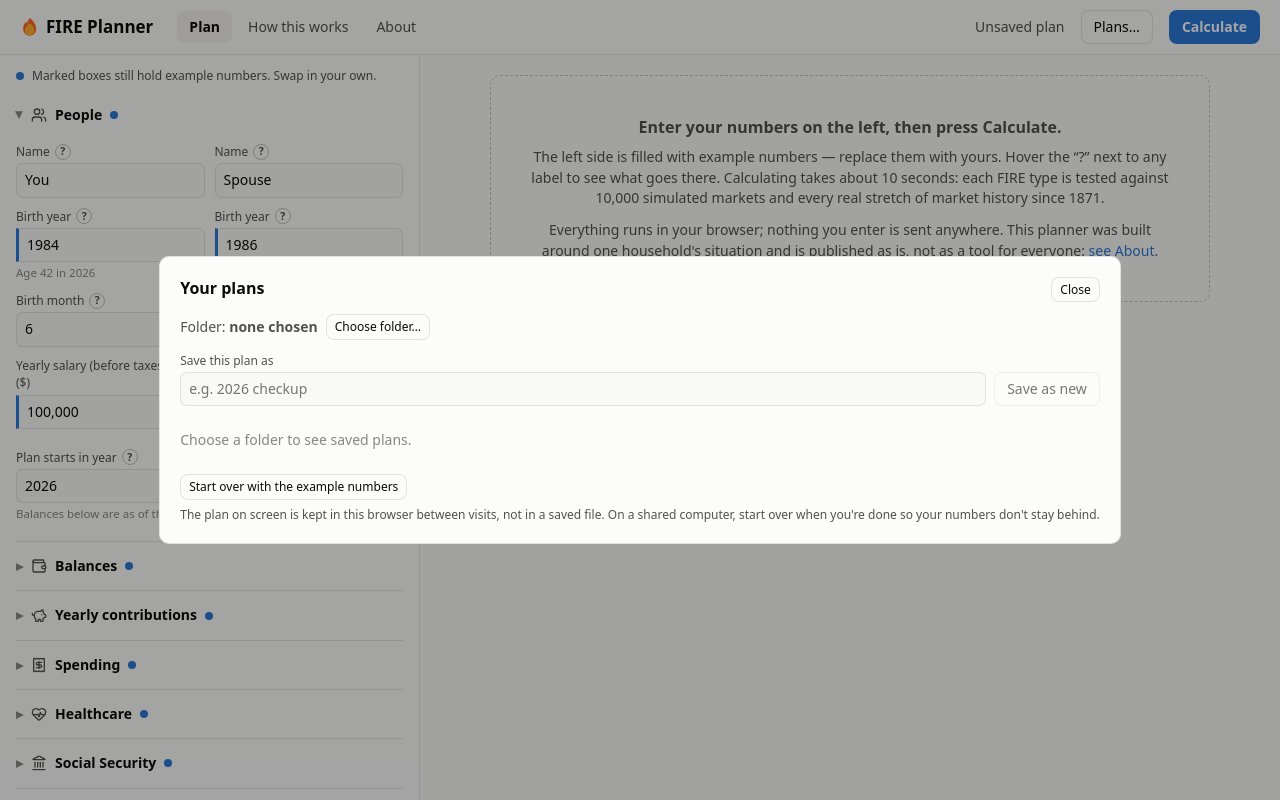
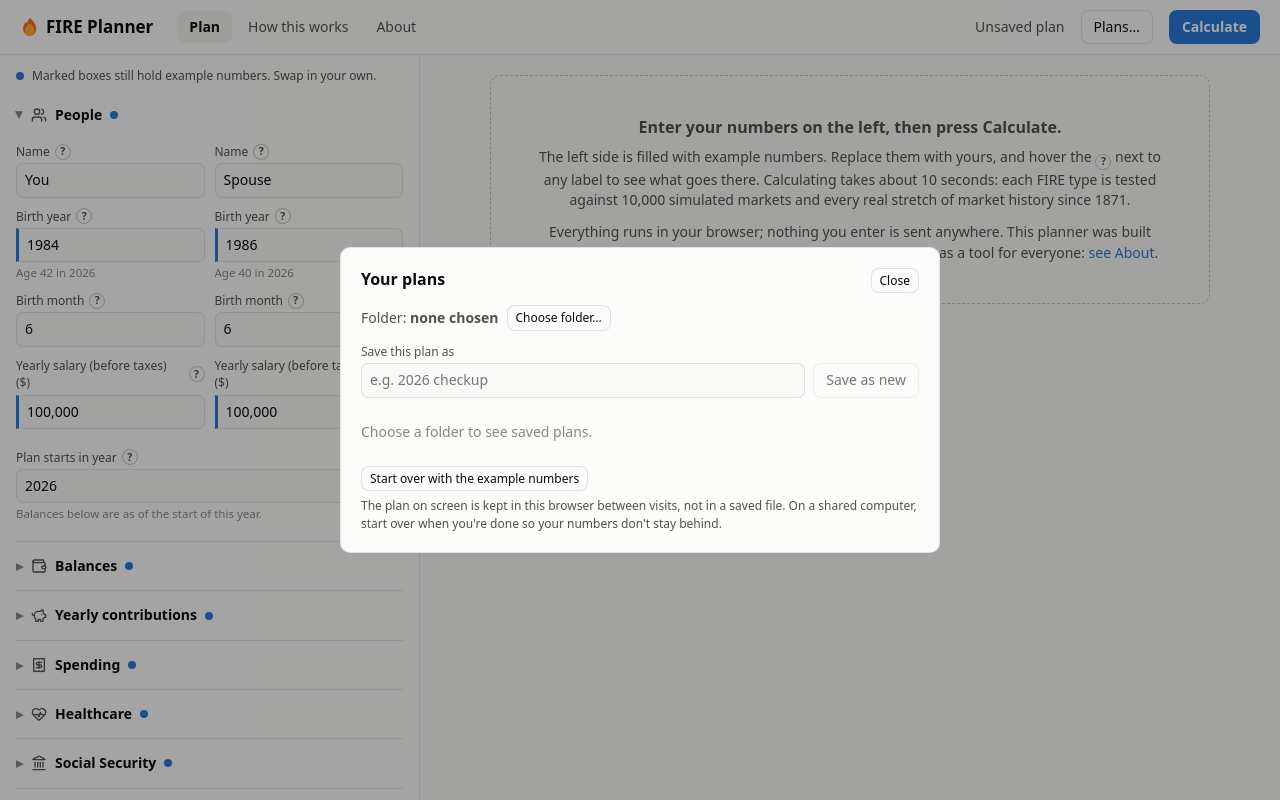
Before and after one commit to malvinly/fire, a React (Vite) app: page / in a window 1280 px wide. Both pictures are taken after a click on the button "Plans…". Built offline with nearby package versions, Linux system fonts and the light colour scheme.

Commit message:
Show the real help mark in the empty-state text and drop its dash; close the Plans dialog on a backdrop click and fix its width at 600px

```diff
--- a/src/App.tsx
+++ b/src/App.tsx
@@ -280,8 +280,9 @@ export default function App() {
               <div className="empty">
                 <h2>Enter your numbers on the left, then press Calculate.</h2>
                 <p style={{ marginTop: 8 }}>
-                  The left side is filled with example numbers — replace them with yours. Hover the “?” next to any
-                  label to see what goes there. Calculating takes about 10 seconds: each FIRE type is tested against{' '}
+                  The left side is filled with example numbers. Replace them with yours, and hover the{' '}
+                  <span className="help-btn" aria-label="question mark">?</span> next to any label to see what goes there.
+                  Calculating takes about 10 seconds: each FIRE type is tested against{' '}
                   {plan.assumptions.paths.toLocaleString()} simulated markets and every real stretch of market history since&nbsp;{MARKET.firstYear}.
                 </p>
                 <p style={{ marginTop: 12 }}>
--- a/src/index.css
+++ b/src/index.css
@@ -194,7 +194,7 @@ table.data td { font-variant-numeric: tabular-nums; }
 .tag.changed { border-color: var(--accent); color: var(--accent); }
 
 /* ---- Dialog ---- */
-dialog { border: 1px solid var(--border); border-radius: var(--radius); background: var(--surface); color: var(--text); padding: 20px; min-width: min(560px, 92vw); }
+dialog { border: 1px solid var(--border); border-radius: var(--radius); background: var(--surface); color: var(--text); padding: 20px; width: min(600px, 92vw); }
 dialog::backdrop { background: rgba(0, 0, 0, 0.35); }
 .session-list { display: grid; gap: 6px; max-height: 50vh; overflow: auto; margin: 12px 0; }
 .session-item { display: flex; justify-content: space-between; align-items: center; gap: 12px; padding: 8px 10px; border: 1px solid var(--border); border-radius: 8px; cursor: pointer; background: var(--page); text-align: left; }
@@ -208,6 +208,7 @@ dialog::backdrop { background: rgba(0, 0, 0, 0.35); }
   display: inline-flex; align-items: center; justify-content: center; flex: none;
 }
 .help-btn:hover, .help-btn:focus-visible { border-color: var(--accent); color: var(--accent); outline: none; }
+.empty .help-btn { cursor: default; vertical-align: -3px; } /* the same mark, shown in the intro text as an example */
 .help-tip {
   position: fixed; z-index: 50; width: 300px; padding: 10px 12px; border-radius: 8px;
   background: var(--surface); color: var(--text); border: 1px solid var(--axis);
--- a/src/ui/SessionsDialog.tsx
+++ b/src/ui/SessionsDialog.tsx
@@ -1,4 +1,4 @@
-import { useEffect, useRef, useState } from 'react';
+import { useEffect, useRef, useState, type MouseEvent } from 'react';
 import {
   downloadSession, ensurePermission, fileNameFor, folderSupported, listSessions, parseSession, pickFolder,
   rememberedFolder, writeSession, type DirHandle, type SessionFile, type SessionListing,
@@ -91,8 +91,15 @@ export function SessionsDialog({ open, onClose, meta, makeFile, onSaved, onOpen,
     }
   };
 
+  // A click on the backdrop lands on the dialog element itself, outside its box: close, like Escape does.
+  const onBackdropClick = (e: MouseEvent<HTMLDialogElement>) => {
+    if (e.target !== e.currentTarget) return;
+    const r = e.currentTarget.getBoundingClientRect();
+    if (e.clientX < r.left || e.clientX > r.right || e.clientY < r.top || e.clientY > r.bottom) onClose();
+  };
+
   return (
-    <dialog ref={ref} onClose={onClose} aria-labelledby="sessions-title">
+    <dialog ref={ref} onClose={onClose} onClick={onBackdropClick} aria-labelledby="sessions-title">
       <div style={{ display: 'grid', gap: 12 }}>
         <div className="panel-head" style={{ marginBottom: 0 }}>
           <h2 id="sessions-title">Your plans</h2>
```
